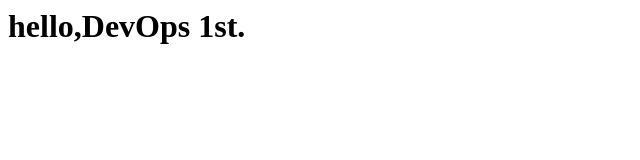
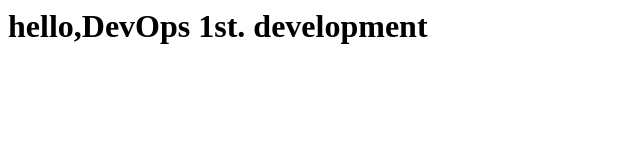
Before and after one commit to Nakano27/devlops_handson, a plain HTML site: page index.html in a window 1280 px wide. Shown: the whole page, without its empty margins (0-640 px from the left). Drawn offline with Linux system fonts and the light colour scheme.

Commit message:
Update index.html

```diff
--- a/index.html
+++ b/index.html
@@ -3,6 +3,6 @@
     <title>sample</title>
   </head>
    <body>
-     <h1>hello,DevOps 1st.</h1>
+     <h1>hello,DevOps 1st. development</h1>
    </body>
 </html>
```
